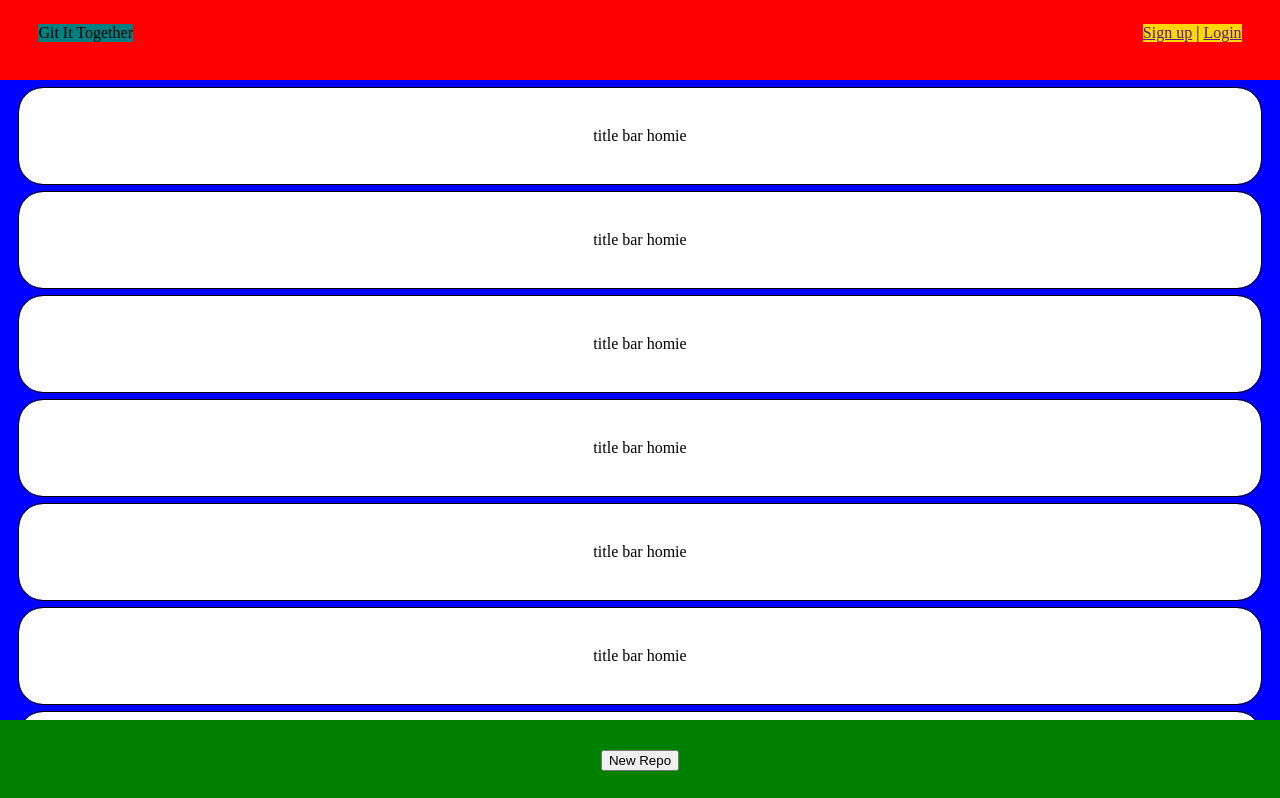
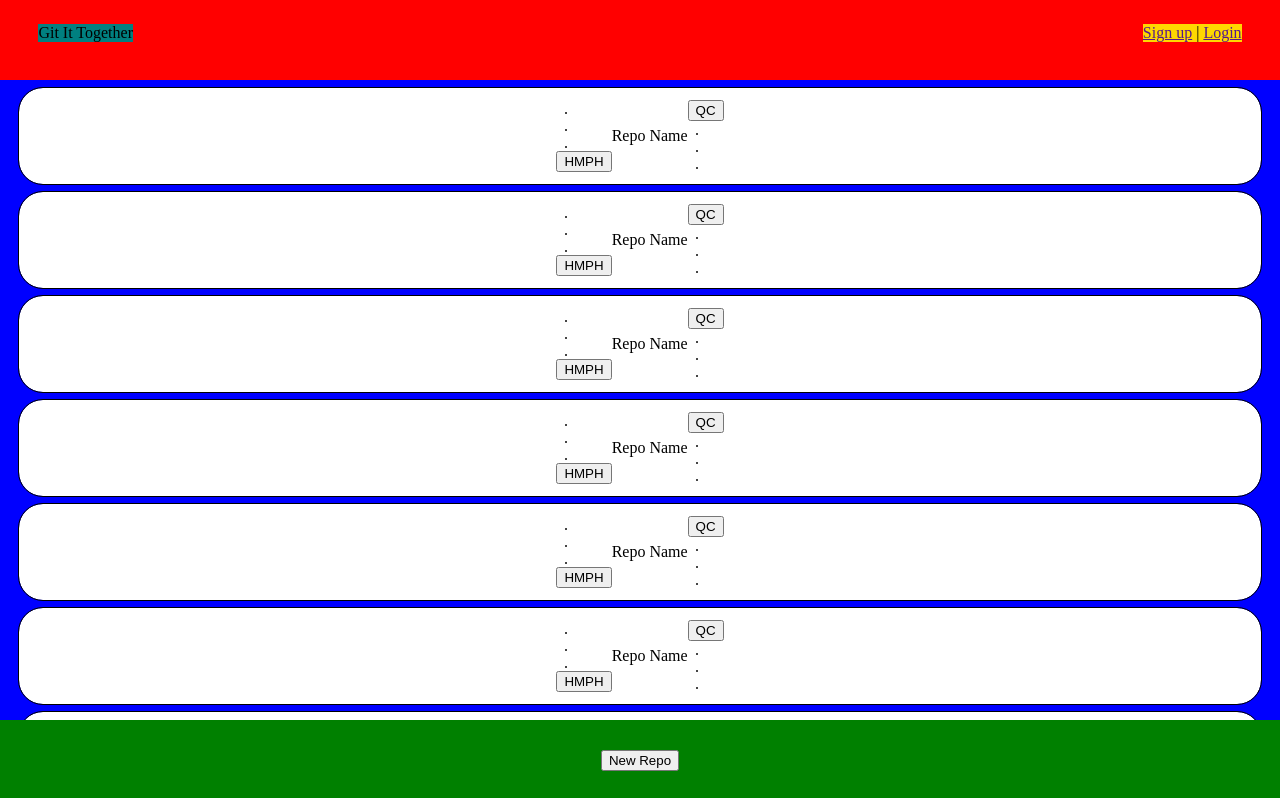
Before and after one commit to BuickSalesman/git-front, a React (Vite) app: page / in a window 1280 px wide. Shown: the top 798 px of the page. Built offline with nearby package versions, Linux system fonts and the light colour scheme.

Commit message:
doing more styling and structure of components

```diff
--- /dev/null
+++ b/src/components/Content/RepoDisplayCard/Heatmap/Heatmap.jsx
@@ -0,0 +1,7 @@
+import "./Heatmap.css"
+
+export function Heatmap() {
+    return (
+        <div className="heatmap-ph">HMPH</div>
+    )
+}
--- /dev/null
+++ b/src/components/Content/RepoDisplayCard/RepoTitleTool/DeleteRepoButton/DeleteRepoButton.jsx
@@ -0,0 +1,7 @@
+import "./DeleteRepoButton.css"
+
+export function DeleteRepoButton() {
+    return (
+        <button className="delete-repo-button">X</button>
+    )
+}
--- /dev/null
+++ b/src/components/Content/RepoDisplayCard/RepoTitleTool/MultiCommitTool/MultiCommitTool.jsx
@@ -0,0 +1,7 @@
+import "./MultiCommitTool.css"
+
+export function MultiCommitTool() {
+    return (
+        <div className="multi-commit-tool-ph">Multi Commit Tool woohooo!!!</div>
+    )
+}
--- /dev/null
+++ b/src/components/Content/RepoDisplayCard/RepoTitleTool/QuickCommitButton/QuickCommitButton.jsx
@@ -0,0 +1,7 @@
+import "./QuickCommitButton.css"
+
+export function QuickCommitButton() {
+    return (
+        <button className="quick-commit-button">QC</button>
+    )
+}
--- a/src/components/Content/RepoDisplayCard/RepoTitleTool/RepoTitleTool.css
+++ b/src/components/Content/RepoDisplayCard/RepoTitleTool/RepoTitleTool.css
@@ -10,3 +10,16 @@
     margin-top: 1vh;
     width: 97vw;
 }
+
+.multi-commit-tool-ph {
+    display: none;
+}
+
+.hidden-buttons-left {
+    display: none;
+}
+
+.swipe-indicator {
+    writing-mode: vertical-rl;
+    text-orientation: upright;
+}
--- a/src/components/Content/RepoDisplayCard/RepoTitleTool/RepoTitleTool.jsx
+++ b/src/components/Content/RepoDisplayCard/RepoTitleTool/RepoTitleTool.jsx
@@ -1,7 +1,32 @@
 import "./RepoTitleTool.css"
+
+import { DeleteRepoButton } from "./DeleteRepoButton/DeleteRepoButton.jsx"
+import { UndoCommitButton } from "./UndoCommitButton/UndoCommitButton.jsx"
+import { Heatmap } from "../Heatmap/Heatmap.jsx"
+import { QuickCommitButton } from "./QuickCommitButton/QuickCommitButton.jsx"
+import { MultiCommitTool } from "./MultiCommitTool/MultiCommitTool.jsx"
 
 export function RepoTitleTool() {
     return (
-        <div className="title-tool">title bar homie</div>
+        <div className="title-tool">
+            <div className="hidden-buttons-left">
+                <DeleteRepoButton />
+                <UndoCommitButton />
+            </div>
+            <div className="title-tool-left">
+                <div className="swipe-indicator">...</div>
+                <button className="heatmap-dropdown-button">
+                    <Heatmap />
+                </button>
+            </div>
+            <div className="title-tool-center">
+                <div className="repo-name">Repo Name</div>
+            </div>
+            <div className="title-tool-right">
+                <QuickCommitButton />
+                <div className="swipe-indicator">...</div>
+            </div>
+            <MultiCommitTool />
+        </div>
     )
 }
--- /dev/null
+++ b/src/components/Content/RepoDisplayCard/RepoTitleTool/UndoCommitButton/UndoCommitButton.jsx
@@ -0,0 +1,7 @@
+import "./UndoCommitButton.css"
+
+export function UndoCommitButton() {
+    return (
+        <button className="undo-commit-button">U</button>
+    )
+}
```
Also changed, not shown: src/components/Content/RepoDisplayCard/Heatmap/Heatmap.css (added), src/components/Content/RepoDisplayCard/RepoTitleTool/DeleteRepoButton/DeleteRepoButton.css (added), src/components/Content/RepoDisplayCard/RepoTitleTool/MultiCommitTool/MultiCommitTool.css (added), src/components/Content/RepoDisplayCard/RepoTitleTool/QuickCommitButton/QuickCommitButton.css (added), src/components/Content/RepoDisplayCard/RepoTitleTool/UndoCommitButton/UndoCommitButton.css (added).
